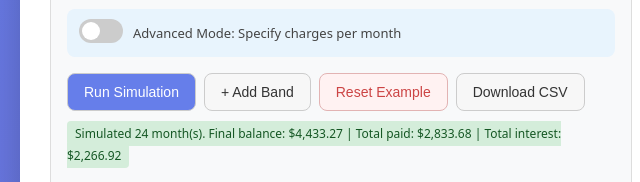
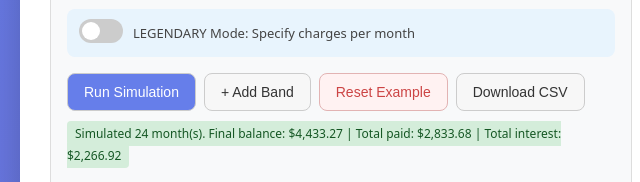
Before and after one commit to qWeX23/tools, a plain HTML site: page credit-simulator/index.html in a window 1280 px wide. Shown: the part 392-574 px from the top of the page, 0-640 px from the left. Drawn offline with nearby package versions, Linux system fonts and the light colour scheme.

Commit message:
Update index.html

```diff
--- a/credit-simulator/index.html
+++ b/credit-simulator/index.html
@@ -236,7 +236,7 @@
             <input type="checkbox" id="advancedModeToggle">
             <span class="toggle-slider"></span>
           </label>
-          <span class="toggle-label">Advanced Mode: Specify charges per month</span>
+          <span class="toggle-label">LEGENDARY Mode: Specify charges per month</span>
         </div>
 
         <div id="monthlyChargesSection" class="monthly-charges-section hidden">
```
